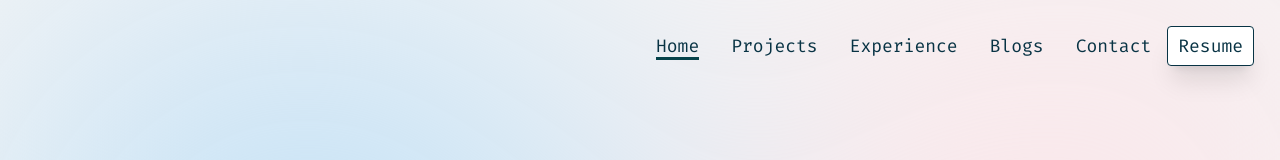
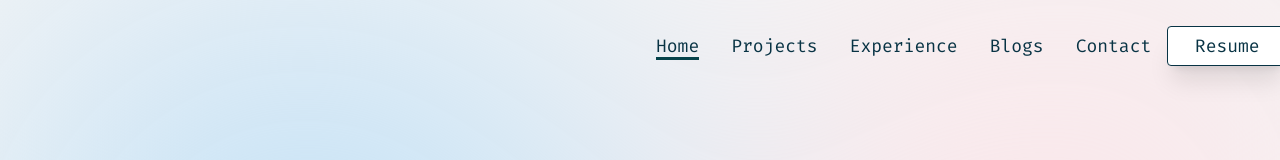
Before and after one commit to sebzz2k2/sebin, a Next.js app: page / in a window 1280 px wide. Shown: the top 160 px of the page. Built offline with nearby package versions, Linux system fonts and the light colour scheme.

Commit message:
add resume and working side links

```diff
--- a/src/components/Navbar.tsx
+++ b/src/components/Navbar.tsx
@@ -12,7 +12,14 @@ const Navbar = () => {
         <div className="flex items-center w-2/4 justify-between">
           <NavLinks />
           <Button width="120px" height="40px">
-            Resume
+            <Link
+              href="https://github.com/sebzz2k2/sebin-assets/raw/main/sebin-resume.pdf"
+              className="flex items-center justify-center w-[120px] h-[40px]"
+              rel="noopener noreferrer"
+              target="_blank"
+            >
+              Resume
+            </Link>
           </Button>
         </div>
       </div>
--- a/src/components/SideLink.tsx
+++ b/src/components/SideLink.tsx
@@ -6,19 +6,19 @@ import {
 } from "@radix-ui/react-icons";
 import Link from "next/link";
 
-const iconStyle = "h-4 w-4 xl:w-10 xl:h-10 text-cyan-900 hover:text-cyan-800";
+const iconStyle = "h-3 w-3 xl:w-10 xl:h-10 text-cyan-900 hover:text-cyan-800";
 const SideIcons = [
   {
     icon: <GitHubLogoIcon className={iconStyle} />,
-    href: "#",
+    href: "https://github.com/sebzz2k2",
   },
   {
     icon: <LinkedInLogoIcon className={iconStyle} />,
-    href: "#",
+    href: "https://www.linkedin.com/in/sebin-chacko-mathew-29404722a/",
   },
   {
     icon: <TwitterLogoIcon className={iconStyle} />,
-    href: "#",
+    href: "https://twitter.com/sebin2k2",
   },
 ];
 
@@ -27,7 +27,12 @@ const SideLink = () => {
     <div className="fixed xl:right-28 h-screen rounded-full z-10 transform -translate-y-1/2 md:-translate-y-1/3">
       <div className="flex xl:gap-8 flex-col xl:mb-8 md:mb-2 lg:gap-2">
         {SideIcons.map((icon, index) => (
-          <Link href={icon.href} key={index}>
+          <Link
+            href={icon.href}
+            key={index}
+            rel="noopener noreferrer"
+            target="_blank"
+          >
             {icon.icon}
           </Link>
         ))}
```
